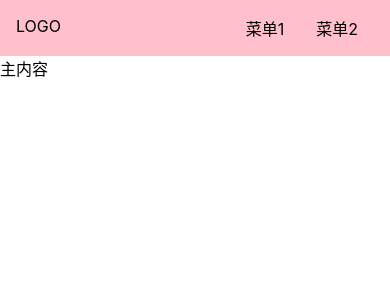
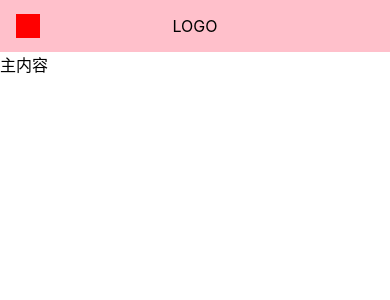
Before and after one commit to LiuLHui/vite-vue3-house, a Vue app: page /#/doc in a window 390 px wide. Shown: the top 300 px of the page. Built offline with nearby package versions, Linux system fonts and the light colour scheme.

Commit message:
topnav完成

```diff
--- a/src/App.vue
+++ b/src/App.vue
@@ -9,8 +9,9 @@ import { provide, ref } from 'vue';
 export default {
   name: "App",
   setup(){
-    const asideVisible = ref(false)
-    provide('xxx',asideVisible)  // set
+    const width = document.documentElement.clientWidth
+    const asideVisible = ref(width <= 500 ? false : true)
+    provide('asideVisible',asideVisible)  // set
   }
 };
 </script>
--- a/src/components/Topnav.vue
+++ b/src/components/Topnav.vue
@@ -1,10 +1,11 @@
 <template>
   <div class="topnav">
-    <div class="logo" @click="toggleAside">LOGO</div>
+    <div class="logo" >LOGO</div>
     <ul class="menu">
       <li>菜单1</li>
       <li>菜单2</li>
     </ul>
+    <span class="toggleAside" @click="toggleAside"></span>
   </div>
 </template>
 
@@ -13,8 +14,7 @@ import { inject, Ref } from "vue";
 export default {
   name: "Topnav",
   setup() {
-    const asideVisible = inject<Ref<boolean>>("xxx"); // get
-    console.log(asideVisible.value);
+    const asideVisible = inject<Ref<boolean>>("asideVisible"); // get
     const toggleAside = () => {
       asideVisible.value = !asideVisible.value;
     };
@@ -31,6 +31,8 @@ export default {
   padding: 16px;
   position: relative;
   z-index: 10;
+  justify-content: center;
+  align-items: center;
   > .logo {
     max-width: 6em;
     margin-right: auto;
@@ -43,5 +45,26 @@ export default {
       margin: 0 1em;
     }
   }
+  > .toggleAside {
+    width: 24px;
+    height: 24px;
+    background: red;
+    position: absolute;
+    left: 16px;
+    top: 50%;
+    transform: translateY(-50%);
+    display: none;
+  }
+  @media (max-width:500px) {
+      > .menu{
+        display: none;
+      }
+      > .logo{
+        margin:0 auto;
+      }
+      > .toggleAside {
+        display: block;
+      }
+  }
 }
 </style>
--- a/src/views/Doc.vue
+++ b/src/views/Doc.vue
@@ -31,11 +31,10 @@ export default {
     Topnav,
   },
   setup(){
-  const asideVisible = inject<Ref<boolean>>('xxx') // get
-  console.log(asideVisible.value)
-  return {
-    asideVisible
-  }
+    const asideVisible = inject<Ref<boolean>>('asideVisible') // get
+    return {
+      asideVisible
+    }
   }
 };
 </script>
@@ -44,10 +43,6 @@ aside {
   background: lightblue;
   width: 150px;
   padding: 16px;
-  position: fixed;
-  top: 0;
-  left: 0;
-  padding-top:70px;
   > h2 {
     margin-bottom: 4px;
   }
@@ -56,5 +51,11 @@ aside {
       padding: 4px 0;
     }
   }
+  @media (max-width:500px) {
+    position: fixed;
+    top: 0;
+    left: 0;
+    padding-top:70px;
+  }
 }
 </style>
```
